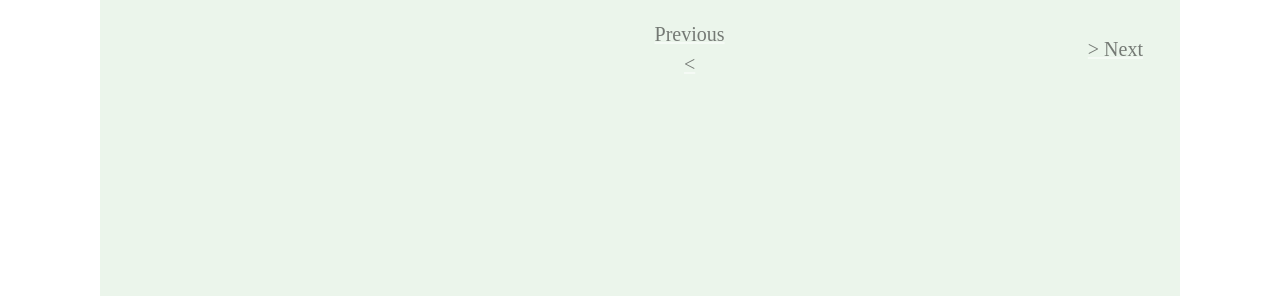
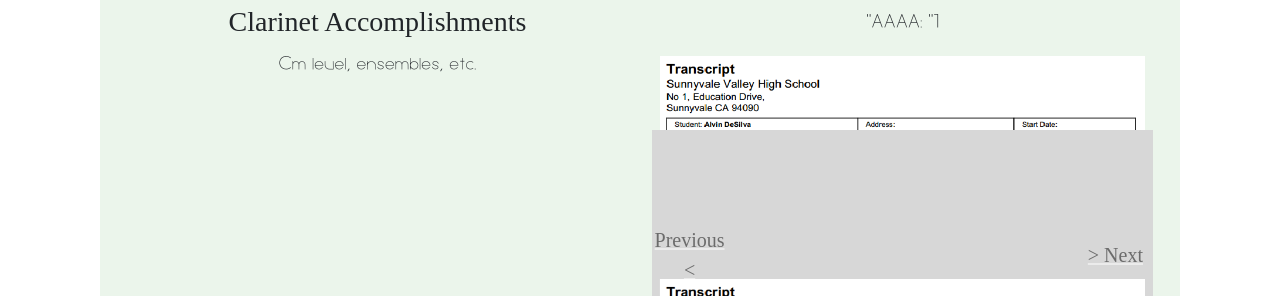
Before and after one commit to 1milktea1/Website_portfolio, a Django app: page /highlights in a window 1280 px wide. Shown: the part 479-775 px from the top of the page. Run offline with Django 3.2, Linux system fonts and the light colour scheme; data comes from the database, SQL or seed files in the repository; both versions use the stored data as it was after the commit; some web fonts are replaced.

Commit message:
Highlights organizing and carousel

```diff
--- a/projects/templates/projects/highlights.html
+++ b/projects/templates/projects/highlights.html
@@ -54,31 +54,38 @@
     <div class="container">
         <div class="row">
         {% for highlight in highlights%}
-
-
+            {% ifequal forloop.counter|divisibleby:"2" True %}
             <div class="col-6">
                 <h3>{{highlight.title}}</h3>
                 <p>{{highlight.description}}</p>
             </div>
-{% ifequal forloop.counter|divisibleby:"2" False %}
             <div class="col-6">
                 <div id="carouselExampleControls" class="carousel slide" style=" width: 100%; height: 500px;"  data-ride="carousel">
                     <div class="carousel-inner">
+                    {% with a=1 %}
                     {% for key, value in images.items %}
+
                         {% if key == highlight.id %}
-      {%if forloop.counter == 1%}
+                            {% for img in value %}
+                                <p>"AAAA: "{{a}}</p>
+                                {% if a == 1 %}
                                     <div class="carousel-item active">
-          {% endif %}
-      {%if forloop.counter != 1%}
+                                        <div style="position: relative; height:500px;">
+                                            <img class="d-block h-100" src={% static img %} alt="Second slide" style="max-width: 100%; max-height:100%; margin: auto; position: absolute; left: 0; right: 0; top: 0; bottom: 0;">
+                                        </div>
+                                    </div>
+                                    {{ a|add:1 }}
+                                {% else %}
                                     <div class="carousel-item">
-          {% endif %}
                                         <div style="position: relative; height:500px;">
-      <img class="d-block h-100" src={% static value.0 %} alt="Second slide" style="max-width: 100%; max-height:100%; margin: auto; position: absolute; left: 0; right: 0; top: 0; bottom: 0;">
+                                            <img class="d-block h-100" src={% static img %} alt="Second slide" style="max-width: 100%; max-height:100%; margin: auto; position: absolute; left: 0; right: 0; top: 0; bottom: 0;">
                                         </div>
                                     </div>
                                 {% endif %}
                             {% endfor %}
-
+                        {% endif %}
+                    {% endfor %}
+                    {% endwith %}
                     </div>
                     <a class="carousel-control-prev" href="#carouselExampleControls" role="button" data-slide="prev" >
                         <!--<span class="carousel-control-prev-icon" aria-hidden="true"></span>-->
@@ -89,8 +96,8 @@
                         <span class="sr-only" style="color: #000000; font-family:Luam-Regular; font-size: 20px">> Next</span>
                     </a>
                 </div>
+            </div>
             {% endifequal %}
-             </div>
 
 
             {% ifequal forloop.counter|divisibleby:"2" False %}
@@ -100,12 +107,12 @@
                 {% endfor %}
             </div>
             <div class="col-6">
-
+                <h3>{{highlight.title}}</h3>
+                <p>{{highlight.description}}</p>
             </div>
             {% endifequal %}
         {% endfor %}
-
-
+        </div>
     </div>
 
 
--- a/projects/url.py
+++ b/projects/url.py
@@ -8,3 +8,7 @@ urlpatterns = [
     path("<str:year>", views.all_grades, name="all_grades"),
     path("", views.home_page),
 ]
+
+'''
+                            <!--{%if forloop.counter == 1%}-->
+'''
```
Also changed, not shown: db.sqlite3. Lines whose indentation alone changed are shown as unchanged.
